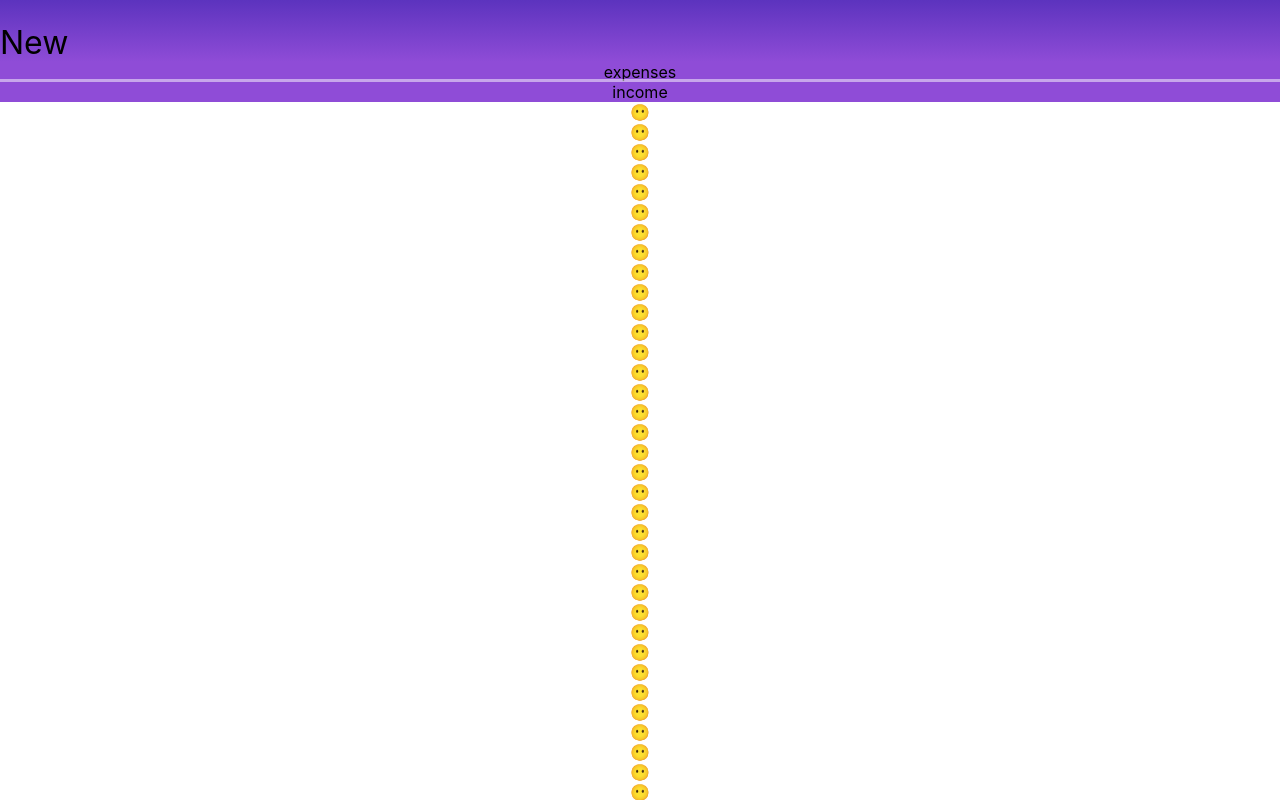
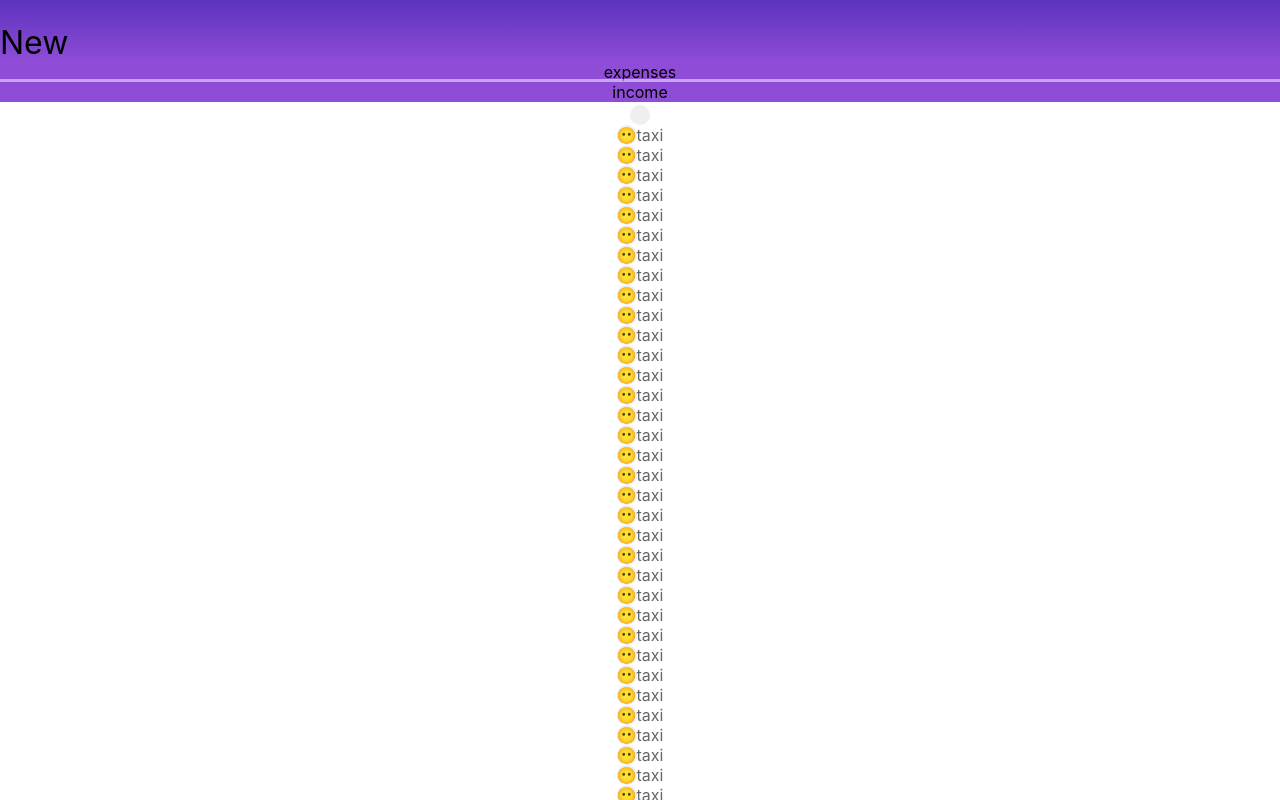
Before and after one commit to huzhengen/react-money-manager-app, a React (Vite) app: page /items/new in a window 1280 px wide. Shown: the top 800 px of the page. Built offline with nearby package versions, Linux system fonts and the light colour scheme.

Commit message:
Update ItemNewPage/Tags.tsx

```diff
--- a/src/pages/ItemNewPage/Tags.tsx
+++ b/src/pages/ItemNewPage/Tags.tsx
@@ -1,3 +1,5 @@
+import { Icon } from '../../components/Icon'
+
 type Props = {
   kind: Item['kind']
 }
@@ -7,8 +9,18 @@
   return (<div>
     <ol grid grid-cols="[repeat(auto-fit,48px)]" justify-center gap-x-32px
       gap-y-16px py-16px px-8px>
+      <li>
+        <span block w-48px h-48px rounded="24px" bg="#EFEFEF"
+          flex justify-center items-center text-24px text="#8F4CD7"
+        ><Icon name="add" /></span>
+      </li>
       {tags.map(tag =>
-        <li w-48px h-48px b-1 b-red flex justify-center items-center>😶</li>
+        <li w-48px flex justify-center items-center
+          flex-col gap-y-8px>
+          <span block w-48px h-48px rounded="24px" bg="#EFEFEF"
+            flex justify-center items-center text-24px b-1 b="#8F4CD7">😶</span>
+          <span text-14px text="#666">taxi</span>
+        </li>
       )}
     </ol>
   </div>)
```
